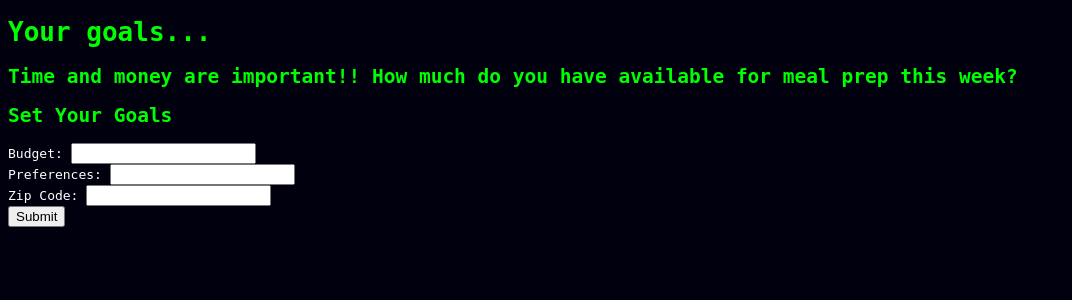
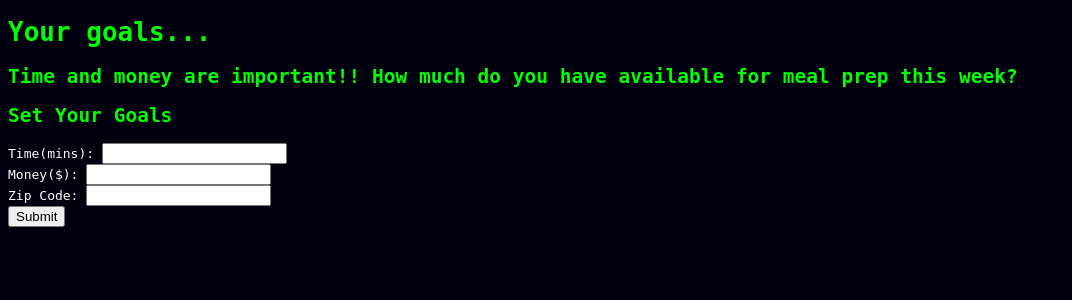
Before and after one commit to gbeck139/meal-maverick, a Flask app: page /goals in a window 1280 px wide. Shown: the top 300 px of the page, without its empty margins (0-1072 px from the left). Run offline with Flask 3, Linux system fonts and the light colour scheme.

Commit message:
💶👱 Checkpoint ./web_app/templates/goals.html:70263072/438

```diff
--- a/web_app/templates/goals.html
+++ b/web_app/templates/goals.html
@@ -9,16 +9,16 @@
 
   <h2>Set Your Goals</h2>
     <form action="/goals" method="POST">
-        <label for="budget">Budget:</label>
+        <label for="time">Time(mins):</label>
+        <input type="text" id="time" name="time" required><br>
+
+        <label for="budget">Money($):</label>
         <input type="text" id="budget" name="budget" required><br>
 
-        <label for="preferences">Preferences:</label>
-        <input type="text" id="preferences" name="preferences"><br>
-
         <label for="zipCode">Zip Code:</label>
-        <input type="text" id="zipCode" name="zipCode" required><br>
+        <input type="text" id="zipCode" name="zipCode"><br>
 
         <button type="submit">Submit</button>
-</form>
+  </form>
 <div id="result"></div>
 {%endblock%}
```
